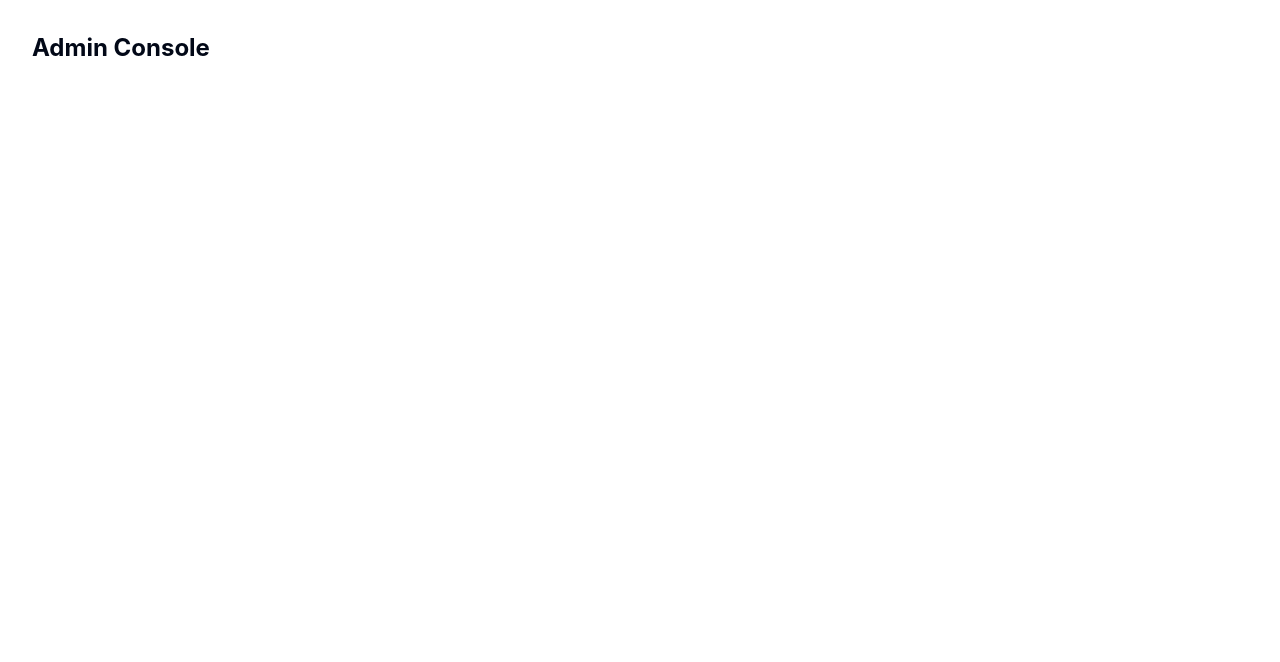
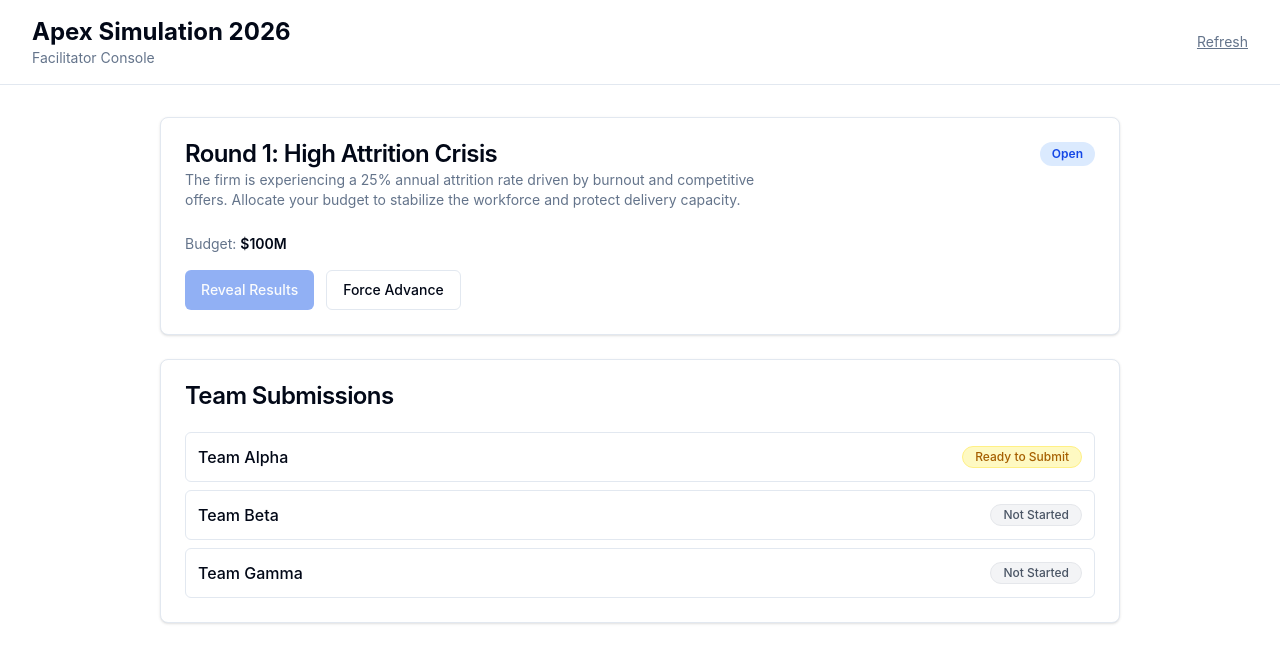
Before and after one commit to andrew-ricchiuto-cla/code-app-apex, a React (Vite) app: page /admin in a window 1280 px wide. Shown: the top 662 px of the page. Built offline with nearby package versions, Linux system fonts and the light colour scheme.

Commit message:
feat: Admin Console with RoundManager and SubmissionMonitor
Co-authored-by: Copilot <223556219+Copilot@users.noreply.github.com>

```diff
--- a/src/screens/AdminConsole/AdminConsole.tsx
+++ b/src/screens/AdminConsole/AdminConsole.tsx
@@ -1,3 +1,79 @@
+import { LoadingSpinner } from '@/components/LoadingSpinner'
+import { useSimulation } from '@/contexts/SimulationContext'
+import { useAllocations } from '@/hooks/useAllocations'
+import { useTeams } from '@/hooks/useTeams'
+
+import { RoundManager } from './RoundManager'
+import { SubmissionMonitor } from './SubmissionMonitor'
+
 export function AdminConsole() {
-  return <div className="p-8"><h1 className="text-2xl font-bold">Admin Console</h1></div>
+  const { simulation, currentRound, isLoading: simLoading, refresh } = useSimulation()
+  const { teams, isLoading: teamsLoading } = useTeams(simulation?.id ?? null)
+  // For the stub, load allocations keyed to the first team — replace with a
+  // multi-team query once the SDK is wired.
+  const firstTeamId = teams[0]?.id ?? null
+  const { allocations } = useAllocations(currentRound?.id ?? null, firstTeamId)
+
+  if (simLoading || teamsLoading) return <LoadingSpinner message="Loading simulation…" />
+
+  if (!simulation || !currentRound) {
+    return (
+      <div className="flex h-screen items-center justify-center">
+        <p className="text-muted-foreground">No active simulation found.</p>
+      </div>
+    )
+  }
+
+  const allTeamsSubmitted =
+    teams.length > 0 &&
+    teams.every(team =>
+      allocations.filter(a => a.teamId === team.id).every(a => a.submittedAt !== null),
+    )
+
+  const handleOpenRound = () => {
+    console.log('TODO: PATCH apex_round status → Open')
+    refresh()
+  }
+
+  const handleForceAdvance = () => {
+    console.log('TODO: Submit remaining unsubmitted teams, then advance')
+    refresh()
+  }
+
+  const handleRevealResults = () => {
+    console.log(
+      'TODO: Run scoring engine for each team, write apex_team_round_result, PATCH round status → Revealed',
+    )
+    refresh()
+  }
+
+  return (
+    <div className="min-h-screen bg-background">
+      <header className="border-b px-8 py-4">
+        <div className="flex items-center justify-between">
+          <div>
+            <h1 className="text-2xl font-bold">{simulation.name}</h1>
+            <p className="text-sm text-muted-foreground">Facilitator Console</p>
+          </div>
+          <button
+            onClick={refresh}
+            className="text-sm text-muted-foreground underline hover:text-foreground"
+          >
+            Refresh
+          </button>
+        </div>
+      </header>
+
+      <main className="mx-auto max-w-5xl space-y-6 p-8">
+        <RoundManager
+          round={currentRound}
+          allTeamsSubmitted={allTeamsSubmitted}
+          onOpenRound={handleOpenRound}
+          onForceAdvance={handleForceAdvance}
+          onRevealResults={handleRevealResults}
+        />
+        <SubmissionMonitor teams={teams} allocations={allocations} budget={currentRound.budget} />
+      </main>
+    </div>
+  )
 }
--- /dev/null
+++ b/src/screens/AdminConsole/RoundManager.tsx
@@ -0,0 +1,71 @@
+import { Button } from '@/components/ui/button'
+import { Card, CardContent, CardDescription, CardHeader, CardTitle } from '@/components/ui/card'
+import type { Round } from '@/types'
+
+interface RoundManagerProps {
+  round: Round
+  allTeamsSubmitted: boolean
+  onOpenRound: () => void
+  onForceAdvance: () => void
+  onRevealResults: () => void
+}
+
+const STATUS_BADGE: Record<string, string> = {
+  Pending: 'bg-gray-100 text-gray-600',
+  Open: 'bg-blue-100 text-blue-700',
+  Locked: 'bg-yellow-100 text-yellow-700',
+  Revealed: 'bg-green-100 text-green-700',
+}
+
+export function RoundManager({
+  round,
+  allTeamsSubmitted,
+  onOpenRound,
+  onForceAdvance,
+  onRevealResults,
+}: RoundManagerProps) {
+  return (
+    <Card>
+      <CardHeader>
+        <div className="flex items-start justify-between gap-4">
+          <div>
+            <CardTitle>
+              Round {round.index}: {round.eventTitle}
+            </CardTitle>
+            <CardDescription className="mt-1 max-w-xl">{round.eventDescription}</CardDescription>
+          </div>
+          <span
+            className={`rounded-full px-3 py-1 text-xs font-semibold ${
+              STATUS_BADGE[round.status] ?? 'bg-gray-100 text-gray-600'
+            }`}
+          >
+            {round.status}
+          </span>
+        </div>
+      </CardHeader>
+      <CardContent className="space-y-4">
+        <p className="text-sm">
+          <span className="text-muted-foreground">Budget: </span>
+          <span className="font-semibold">${round.budget}M</span>
+        </p>
+
+        <div className="flex gap-3">
+          {round.status === 'Pending' && <Button onClick={onOpenRound}>Open Round</Button>}
+          {round.status === 'Open' && (
+            <>
+              <Button onClick={onRevealResults} disabled={!allTeamsSubmitted}>
+                Reveal Results
+              </Button>
+              <Button variant="outline" onClick={onForceAdvance}>
+                Force Advance
+              </Button>
+            </>
+          )}
+          {round.status === 'Revealed' && (
+            <p className="text-sm text-muted-foreground">Results have been revealed.</p>
+          )}
+        </div>
+      </CardContent>
+    </Card>
+  )
+}
--- /dev/null
+++ b/src/screens/AdminConsole/SubmissionMonitor.tsx
@@ -0,0 +1,77 @@
+import { Badge } from '@/components/ui/badge'
+import { Card, CardContent, CardHeader, CardTitle } from '@/components/ui/card'
+import type { Allocation, Team } from '@/types'
+
+interface SubmissionMonitorProps {
+  teams: Team[]
+  allocations: Allocation[]
+  budget: number
+}
+
+type SubmissionStatus = 'not-started' | 'in-progress' | 'ready' | 'submitted'
+
+function getStatus(teamId: string, allocations: Allocation[], budget: number): SubmissionStatus {
+  const teamAllocs = allocations.filter(a => a.teamId === teamId)
+  if (teamAllocs.length === 0) return 'not-started'
+  if (teamAllocs.every(a => a.submittedAt !== null)) return 'submitted'
+  const total = teamAllocs.reduce((sum, allocation) => sum + allocation.amount, 0)
+  return total === budget ? 'ready' : 'in-progress'
+}
+
+const STATUS_CONFIG: Record<SubmissionStatus, { label: string; className: string }> = {
+  'not-started': {
+    label: 'Not Started',
+    className: 'bg-gray-100 text-gray-600 border-gray-200',
+  },
+  'in-progress': {
+    label: 'In Progress',
+    className: 'bg-blue-100 text-blue-700 border-blue-200',
+  },
+  ready: {
+    label: 'Ready to Submit',
+    className: 'bg-yellow-100 text-yellow-700 border-yellow-200',
+  },
+  submitted: {
+    label: '✓ Submitted',
+    className: 'bg-green-100 text-green-700 border-green-200',
+  },
+}
+
+export function SubmissionMonitor({ teams, allocations, budget }: SubmissionMonitorProps) {
+  const allSubmitted =
+    teams.length > 0 &&
+    teams.every(team => getStatus(team.id, allocations, budget) === 'submitted')
+
+  return (
+    <Card>
+      <CardHeader>
+        <CardTitle className="flex items-center justify-between">
+          Team Submissions
+          {allSubmitted && <Badge className="bg-green-600 text-white">All Submitted</Badge>}
+        </CardTitle>
+      </CardHeader>
+      <CardContent>
+        <div className="space-y-2">
+          {teams.map(team => {
+            const status = getStatus(team.id, allocations, budget)
+            const { label, className } = STATUS_CONFIG[status]
+
+            return (
+              <div
+                key={team.id}
+                className="flex items-center justify-between rounded-md border p-3"
+              >
+                <span className="font-medium">{team.name}</span>
+                <span
+                  className={`rounded-full border px-3 py-0.5 text-xs font-medium ${className}`}
+                >
+                  {label}
+                </span>
+              </div>
+            )
+          })}
+        </div>
+      </CardContent>
+    </Card>
+  )
+}
```
Also changed, not shown: 1 other file (tests, documents, lock files or other folders).
